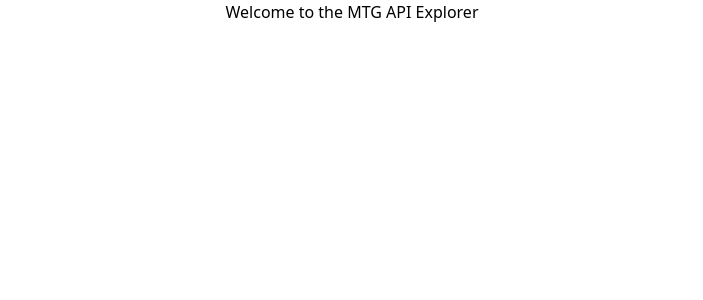
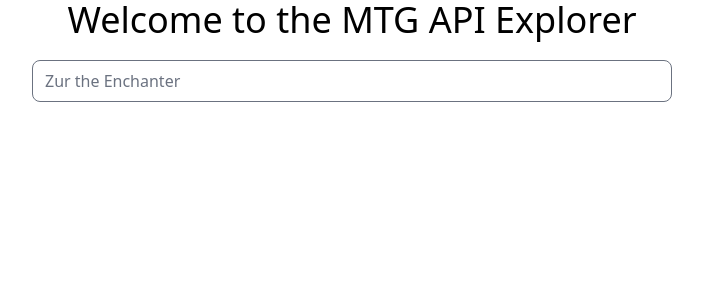
Before and after one commit to lwerner27/mtg-api-ui, a React (Vite) app: page / in a window 1280 px wide. Shown: the top 300 px of the page, without its empty margins (288-991 px from the left). Built offline with nearby package versions, Linux system fonts and the light colour scheme.

Commit message:
Started basic setup of the card search and datalist

```diff
--- a/src/Pages/Home/index.jsx
+++ b/src/Pages/Home/index.jsx
@@ -1,7 +1,22 @@
+import CustomTextInput from '../../Components/CustomTextInput';
 function Home() {
     return (
-        <div className='container mx-auto flex justify-center'>
-            <h1>Welcome to the MTG API Explorer</h1>
+        <div className='container mx-auto flex flex-col items-center'>
+            <h1 className='text-4xl text-center'>
+                Welcome to the MTG API Explorer
+            </h1>
+            <CustomTextInput
+                inputType='Text'
+                inputId='card-search'
+                inputPlaceholder='Zur the Enchanter'
+                additionalClasses={'mt-5 md:w-full lg:w-1/2'}
+                dataList='cardNames'
+            />
+            <datalist id='cardNames'>
+                <option value='Zur the Enchanter' />
+                <option value='Opt' />
+                <option value='Pacifism' />
+            </datalist>
         </div>
     );
 }
```
